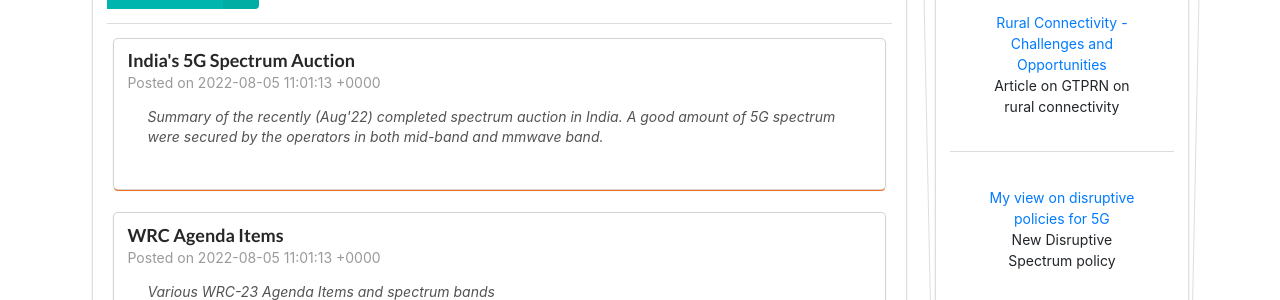
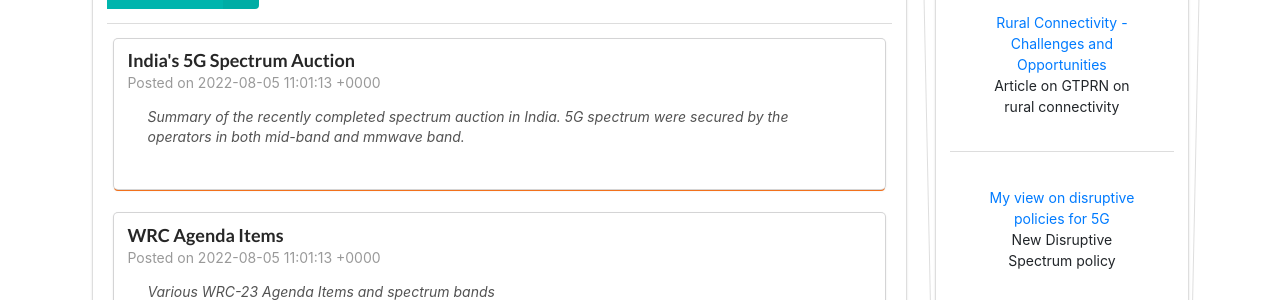
Before and after one commit to wiless/wiless.github.io, a Jekyll site: the page built from articles.html, in a window 1280 px wide. Shown: the part 424-724 px from the top of the page. Built offline with Jekyll 4.4.1, drawn with Linux system fonts in a browser that asks for light colours; nearby versions of some CDN libraries; some web fonts are replaced; comment, search, counter and statistics services are not loaded; a style sheet for code colours, icons or effects is not loaded.

Commit message:
Update spectrum.md

```diff
--- a/_articles/spectrum.md
+++ b/_articles/spectrum.md
@@ -1,7 +1,7 @@
 ---
 layout: wide
 title: India's 5G Spectrum Auction
-summary: Summary of the recently (Aug'22) completed spectrum auction in India. A good amount of 5G spectrum were secured by the operators in both mid-band and mmwave band.
+summary: Summary of the recently completed spectrum auction in India. 5G spectrum were secured by the operators in both mid-band and mmwave band.
 index: 12
 img: https://user-images.githubusercontent.com/4603031/183054139-147a65c8-5069-4e7f-ad28-5554f8c9664d.png
 ---
```
